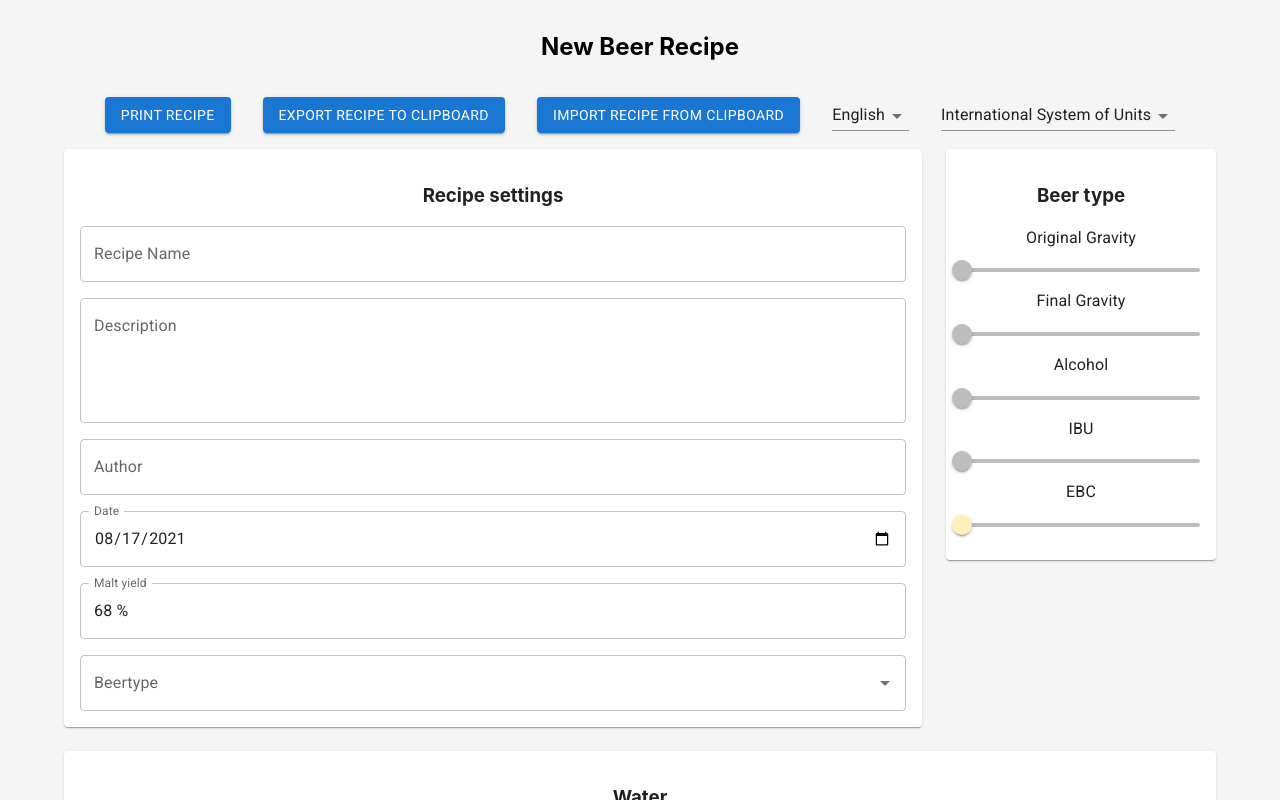
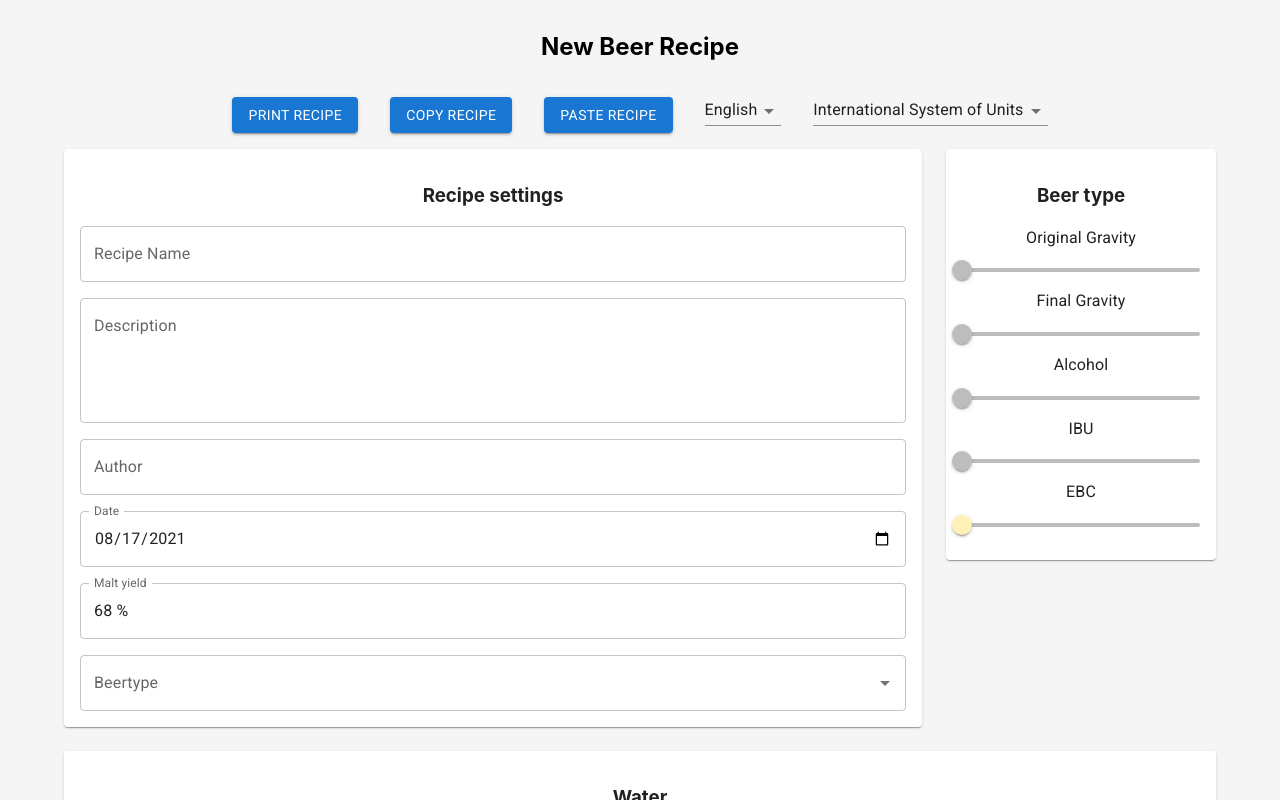
Before and after one commit to sschw/SB_RecipeCalculator, a React (Create React App) app: page / in a window 1280 px wide. Built offline with nearby package versions, Linux system fonts and the light colour scheme.

Commit message:
Better button formatting.

```diff
--- a/src/Components/Beer/Beer.js
+++ b/src/Components/Beer/Beer.js
@@ -1,4 +1,4 @@
-import { Box, Button, Grid, MenuItem, Modal, Paper, Select } from '@material-ui/core';
+import { Box, Button, ClickAwayListener, Grid, MenuItem, Modal, Paper, Select, Tooltip } from '@material-ui/core';
 import React, { useContext, useReducer } from 'react';
 import Recipe from '../Recipe/Recipe';
 import BeertypeComparer from '../Beertype/BeertypeComparer'
@@ -105,7 +105,18 @@ function Beer(props) {
   const [loading, setLoading] = React.useState(false);
   const handleOpen = () => setOpen(true);
   const handleClose = () => setOpen(false);
-  const handleCopy = () =>  navigator.clipboard.writeText(Model.exportRecipe(state));
+
+  const [tooltipExportOpen, setTooltipExportOpen] = React.useState(false);
+  const handleTooltipClose = () => {
+    setTooltipExportOpen(false);
+  };
+
+  const handleTooltipOpen = () => {
+    setTooltipExportOpen(true);
+  };
+
+
+  const handleCopy = () => {handleTooltipOpen(); navigator.clipboard.writeText(Model.exportRecipe(state))};
   // Firefox not compatible
   const handlePaste = () => navigator.clipboard.readText().then((s) => dispatch({type: "model", value: Model.importRecipe(s)}));
 
@@ -115,16 +126,42 @@ function Beer(props) {
   return (
     <div>
       <h2>{state["recipe"]["name"] !== "" ? state["recipe"]["name"] + " Recipe" : "New Beer Recipe"}</h2>
+      <Grid container justifyContent="center">
+        <Grid item>
           <Button sx={{ m: 2 }} variant="contained" onClick={handleOpen}>Print recipe</Button>
-      <Button sx={{ m: 2 }} variant="contained" onClick={handleCopy}>Export recipe to Clipboard</Button>
-      <Button sx={{ m: 2 }} variant="contained" onClick={handlePaste}>Import recipe from Clipboard</Button>
+        </Grid>
+        <Grid item>
+          <ClickAwayListener onClickAway={handleTooltipClose}>
+            <Tooltip
+              PopperProps={{
+                disablePortal: true,
+              }}
+              onClose={handleTooltipClose}
+              open={tooltipExportOpen}
+              disableFocusListener
+              disableHoverListener
+              disableTouchListener
+              title="Recipe copied to clipboard"
+            >
+              <Button sx={{ m: 2 }} variant="contained" onClick={handleCopy}>Copy Recipe</Button>
+            </Tooltip>
+          </ClickAwayListener>
+        </Grid>
+        <Grid item>
+          <Button sx={{ m: 2 }} variant="contained" onClick={handlePaste}>Paste Recipe</Button>
+        </Grid>
+        <Grid item>
           <Select sx={{ m: 2 }} labelId="language" label="Languages" variant="standard" size="small" value={metaDataContext.state.language} onChange={(event) => {changeLanguage(event.target.value);}}>
             <MenuItem key="en" value="EN">English</MenuItem>
           </Select>
+        </Grid>
+        <Grid item>
           <Select sx={{ m: 2 }} labelId="system" label="System of measured units" variant="standard" size="small" value={metaDataContext.state.system} onChange={(event) => {changeSystem(event.target.value);}}>
             <MenuItem key="si" value="SI">International System of Units</MenuItem>
             <MenuItem key="us" value="US">United States customary units</MenuItem>
           </Select>
+        </Grid>
+      </Grid>
       <Grid container spacing={3}>
         <Grid item xs={12} md={8} lg={9}>
           <Paper sx={{ p: 2, display: 'flex', flexDirection: 'column' }}>
```
Lines whose indentation alone changed are shown as unchanged.
